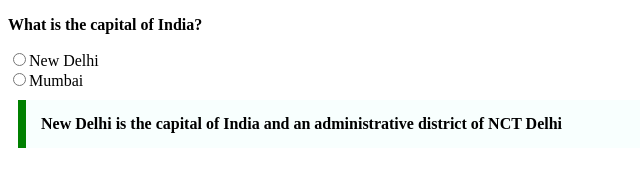
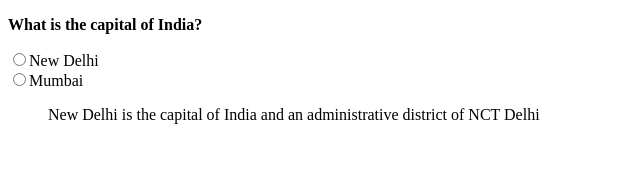
Before and after one commit to acciojob/trivia-Harsh652003, a website: page main.html in a window 1280 px wide. Shown: the whole page, without its empty margins (0-640 px from the left). Drawn offline with Linux system fonts and the light colour scheme.

Commit message:
created a submission

```diff
--- a/styles.css
+++ b/styles.css
@@ -1,4 +1,4 @@
-blockquote{
+.blockquote{
 Max-width:  600px;
 Margin: 10px;
 Padding: 15px;
```
